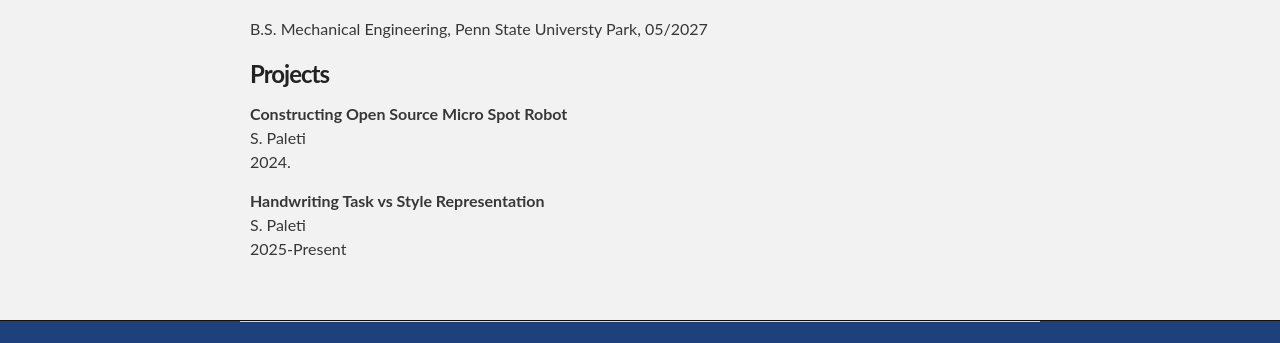
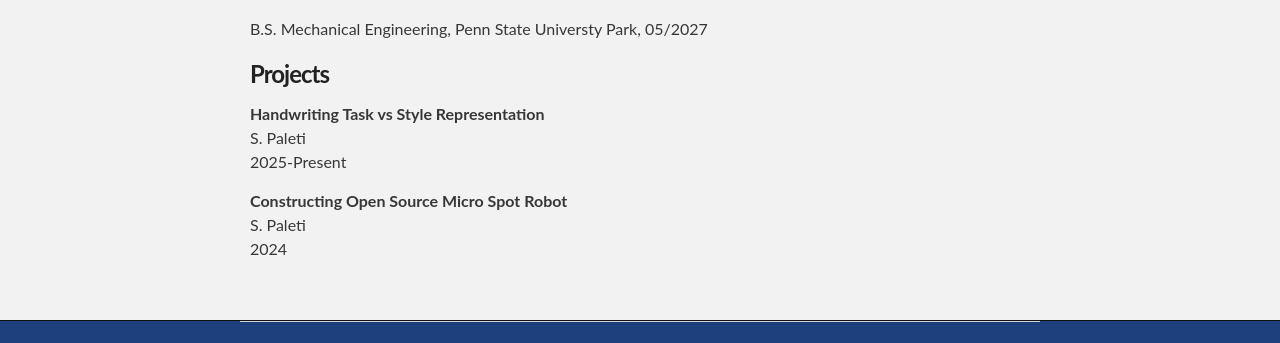
Before and after one commit to psu-hcr/psu-hcr.github.io, a Jekyll site: the page built from people/siddarthpaleti.html, in a window 1280 px wide. Shown: the part 851-1194 px from the top of the page. Built offline with Jekyll 4.4.1, drawn with Linux system fonts in a browser that asks for light colours.

```diff
--- a/people/siddarthpaleti.html
+++ b/people/siddarthpaleti.html
@@ -40,12 +40,12 @@ to the actual trajectories from the datasets. </p>
 
     <h3>Projects</h3>
 
-    <p><b>Constructing Open Source Micro Spot Robot</b>
-			<br>S. Paleti
-			<br> 2024.  </p>
-
-     <p><b>Handwriting Task vs Style Representation</b>
+    <p><b>Handwriting Task vs Style Representation</b>
 			<br>S. Paleti
 			<br> 2025-Present</p>
 
+    <p><b>Constructing Open Source Micro Spot Robot</b>
+			<br>S. Paleti
+			<br> 2024  </p>
+
 <br>
```
